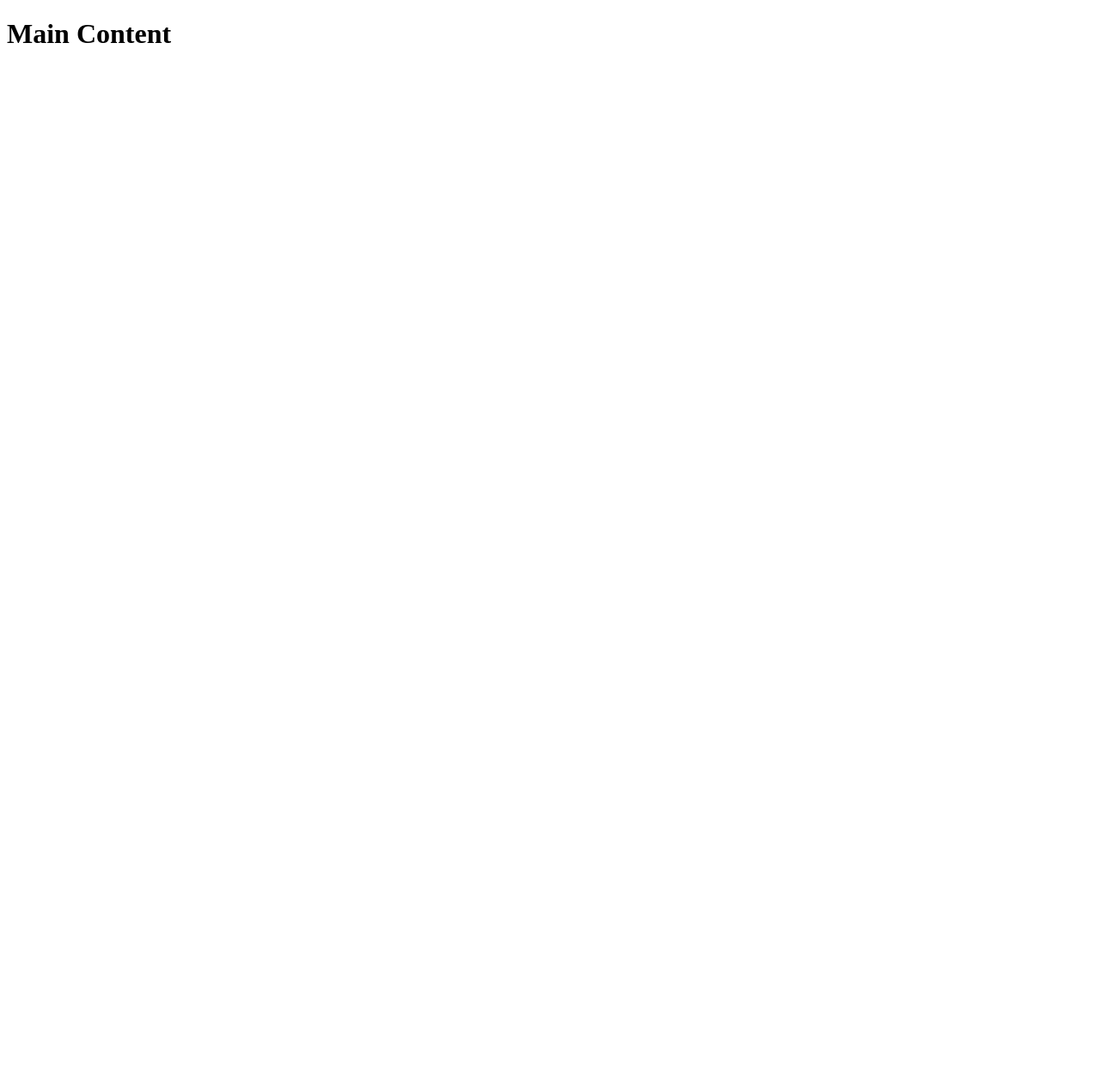
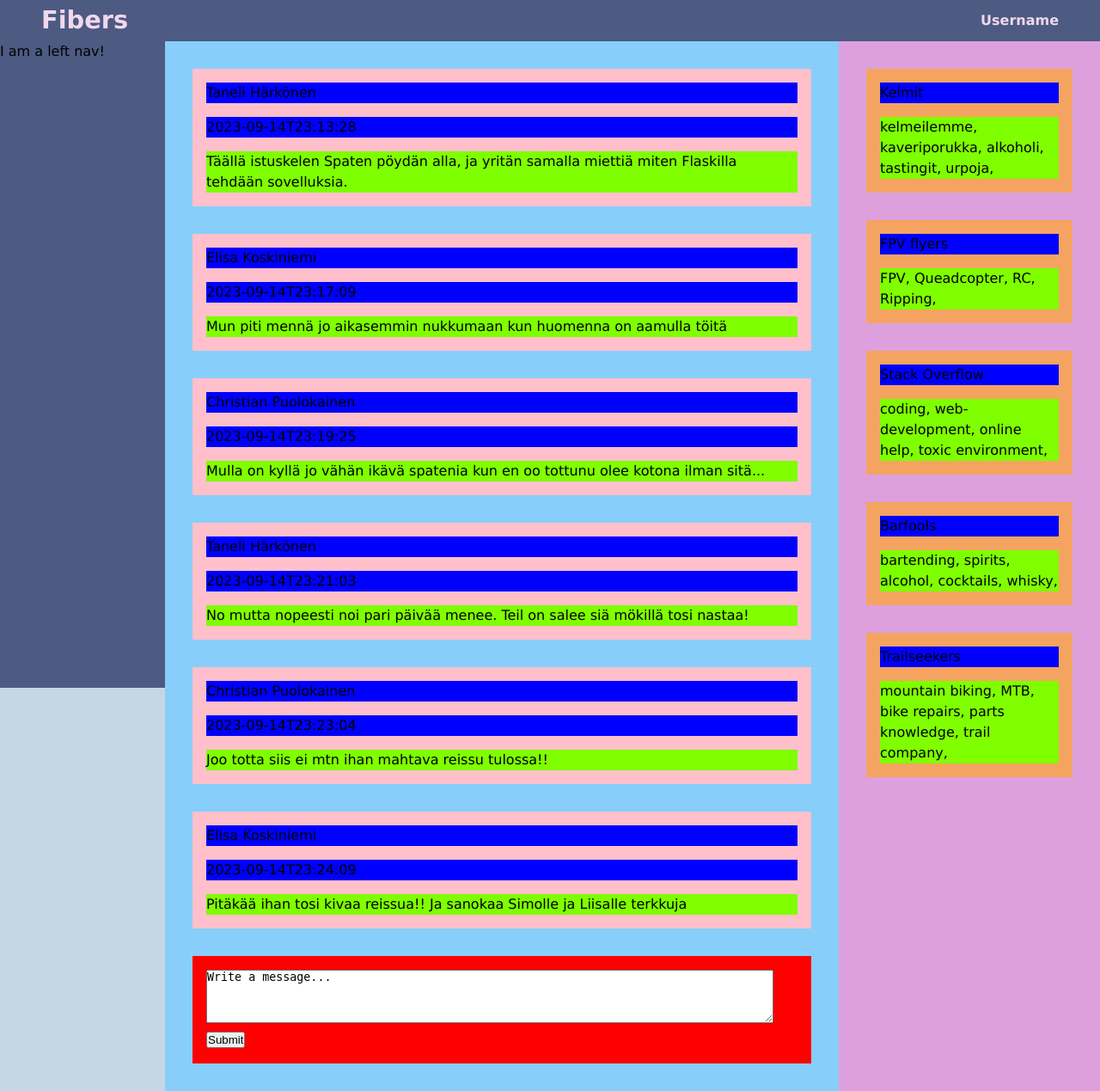
Before and after one commit to xTanzu/Fiber, a Flask app: page / in a window 1280 px wide. Before the commit the page is almost empty. Shown: the whole page at 86% size. Before the commit the page ends 50 px from the top, so only its background shows below. Run offline with Flask 3, Linux system fonts and the light colour scheme.

Commit message:
Make a functioning MVP
- Make a minimal crude functioning version that can take messages
locally to a single topic
  - messages are stored to a list so no database yet
  - Make a html layout that crudely resembles the end product main page
    - Make some dummy data to fill the page

```diff
--- a/src/routes.py
+++ b/src/routes.py
@@ -1,8 +1,101 @@
 from flask import Flask
-from flask import render_template
+from flask import render_template, request
+
+from datetime import datetime
 
 from app import app
 
-@app.route('/')
+import sys
+
+messages = [{
+    "author": "Taneli Härkönen",
+    "time": "2023-09-14T23:13:28",
+    "content": "Täällä istuskelen Spaten pöydän alla, ja yritän samalla miettiä miten Flaskilla tehdään sovelluksia."
+    },{
+    "author": "Elisa Koskiniemi",
+    "time": "2023-09-14T23:17:09",
+    "content": "Mun piti mennä jo aikasemmin nukkumaan kun huomenna on aamulla töitä"
+    },{
+    "author": "Christian Puolokainen",
+    "time": "2023-09-14T23:19:25",
+    "content": "Mulla on kyllä jo vähän ikävä spatenia kun en oo tottunu olee kotona ilman sitä..."
+    },{
+    "author": "Taneli Härkönen",
+    "time": "2023-09-14T23:21:03",
+    "content": "No mutta nopeesti noi pari päivää menee. Teil on salee siä mökillä tosi nastaa!"
+    },{
+    "author": "Christian Puolokainen",
+    "time": "2023-09-14T23:23:04",
+    "content": "Joo totta siis ei mtn ihan mahtava reissu tulossa!!"
+    },{
+    "author": "Elisa Koskiniemi",
+    "time": "2023-09-14T23:24:09",
+    "content": "Pitäkää ihan tosi kivaa reissua!! Ja sanokaa Simolle ja Liisalle terkkuja"
+    }
+]
+topics = [{
+    "name": "Kelmit",
+    "tags": [
+        "kelmeilemme",
+        "kaveriporukka",
+        "alkoholi",
+        "tastingit",
+        "urpoja"
+        ]
+    },
+    {
+    "name": "FPV flyers",
+    "tags": [
+        "FPV",
+        "Queadcopter",
+        "RC",
+        "Ripping"
+        ]
+    },
+    {
+    "name": "Stack Overflow",
+    "tags": [
+        "coding",
+        "web-development",
+        "online help",
+        "toxic environment"
+        ]
+    },
+    {
+    "name": "Barfools",
+    "tags": [
+        "bartending",
+        "spirits",
+        "alcohol",
+        "cocktails",
+        "whisky"
+        ]
+    },
+    {
+    "name": "Trailseekers",
+    "tags": [
+        "mountain biking",
+        "MTB",
+        "bike repairs",
+        "parts knowledge",
+        "trail company"
+        ]
+    }]
+
+def handleFormInput():
+    author = "Taneli Härkönen"
+    format_str = "%Y-%m-%dT%H:%M:%S.%f"
+    time_str = datetime.now().strftime(format_str)
+    message_content = request.form["message_content"]
+    message = {
+        "author": author,
+        "time": time_str,
+        "content": message_content
+        }
+    messages.append(message)
+
+@app.route("/", methods=["GET", "POST"])
 def index():
-    return render_template('main.html.jinja')
+    if request.method == "POST":
+        handleFormInput()
+    return render_template("main.html.jinja", messages=(messages), topics=topics)
--- /dev/null
+++ b/src/static/css/styles.css
@@ -0,0 +1,185 @@
+:root {
+    --nav_top_height: 3rem;
+    --nav_left_width: 12rem;
+
+    --color_main_1: #4D5A82;
+    --color_main_2: #3397b8;
+    --color_accent_1: #F0D8EC;
+    --color_accent_2: #EB8D2D;
+    --color_light_1: #C6D6E4;
+    --color_light_2: #F0D8EC;
+}
+
+* {
+    margin: 0;
+    padding: 0;
+}
+
+html {
+    font-size: 16px;
+    line-height: 1.5;
+    font-family: Verdana, Tahoma, Arial, sans-serif;
+}
+
+body {
+    background: var(--color_light_1); /* linear-gradient(90deg, Pink, LightBlue); */
+    background-attachment: fixed;
+}
+
+
+/* -------- Fonts -------- */
+
+.font_huge {
+    font-size: 3rem;
+}
+
+.font_big {
+    font-size: 1.8rem;
+}
+
+.font_medium {
+    font-size: 1.2rem;
+}
+
+.font_normal {
+    font-size: 1rem;
+}
+
+.font_medium_small {
+    font-size: 0.8rem;
+}
+
+.font_small {
+    font-size: 0.7rem;
+}
+
+
+/* -------- Top Nav -------- */
+
+nav.nav_top {
+    position: fixed;
+    left: 0;
+    top; 0;
+    right: 0;
+    height: var(--nav_top_height);
+    z-index: 1;
+    background: var(--color_main_1);
+}
+
+nav.nav_top > a.logo {
+    --height: var(--font_big);
+    display: block;
+    position: absolute;
+    width: max-content;
+    height: var(--height);
+    margin-top: calc(var(--nav_top_height) / 2);
+    transform: translateY(-50%);
+    margin-left: var(--nav_top_height);
+    text-decoration: none;
+    font-weight: bold;
+    color: var(--color_accent_1);
+    /* background: red; */
+}
+
+nav.nav_top > p.login_username {
+    --height: var(--font_big);
+    display: block;
+    width: max-content;
+    height: var(--height);
+    margin-top: calc(var(--nav_top_height) / 2);
+    transform: translateY(-50%);
+    margin-right: var(--nav_top_height);
+    float: right;
+    font-weight: bold;
+    color: var(--color_accent_1);
+    /* background: red; */
+}
+
+
+/* -------- Left Nav -------- */
+
+nav.nav_left {
+    position: fixed;
+    top: var(--nav_top_height);
+    left: 0;
+    bottom: 0;
+    width: var(--nav_left_width);
+    background: var(--color_main_1);
+}
+
+
+/* -------- Main Content Area -------- */
+
+div.main_content {
+    display: flex;
+    position: relative;
+    top: var(--nav_top_height);
+    left: var(--nav_left_width);
+    width: calc(100% - var(--nav_left_width));
+}
+
+div.main_content > div:first-child {
+    width: 75%;
+    background: LightSkyBlue;
+}
+
+div.main_content > div:nth-child(2) {
+    width: 25%;
+    background: Plum;
+}
+
+
+/* -------- Messages -------- */
+
+div.message_feed {
+    overflow: auto;
+    padding: 2rem;
+}
+
+div.message_item {
+    overflow: auto;
+    margin-bottom: 2rem;
+    padding: 1rem;
+    background: pink;
+}
+
+div.message_item > div {
+    margin-bottom: 1rem;
+    background: blue;
+}
+
+div.message_item > div:last-child {
+    margin: 0;
+    background: chartreuse;
+}
+
+div.message_input_form {
+    background: red;
+}
+
+div.message_input_form > form {
+    padding: 1rem;
+}
+
+
+/* -------- Topics -------- */
+
+div.topic_feed {
+    padding: 2rem;
+}
+
+div.topic_item {
+    margin-bottom: 2rem;
+    padding: 1rem;
+    background: SandyBrown;
+}
+
+div.topic_item > div {
+    margin-bottom: 1rem;
+    background: blue;
+}
+
+div.topic_item > div:last-child {
+    margin: 0;
+    background: chartreuse;
+}
--- a/src/templates/base.html.jinja
+++ b/src/templates/base.html.jinja
@@ -5,7 +5,7 @@
 		<meta charset="UTF-8">
 		<meta name="viewport" content="width=device-width,initial-scale=1">
         <title>{% block title %}TsoHa{% endblock %}</title>
-		<link rel="stylesheet" href="">
+        <link rel="stylesheet" href="{{ url_for('static', filename='css/styles.css') }}">
 		<script src=""></script>
 	</head>
 	<body>
--- /dev/null
+++ b/src/templates/left_nav.html.jinja
@@ -0,0 +1 @@
+<p>I am a left nav!</p>
--- /dev/null
+++ b/src/templates/macros/message.html.jinja
@@ -0,0 +1,25 @@
+{% macro message_listing(messages) %}
+    {% if messages %}
+        {% for message in messages %}
+            {{ message_item(author=message.author, time=message.time, content=message.content) }}
+        {% endfor %}
+    {% endif %}
+{% endmacro %}
+
+{% macro message_item(author, time, content) %}
+    <div class="message_item">
+        <div class="message_author message_frag">{{ author }}</div>
+        <div class="message_time message_frag">{{ time }}</div>
+        <div class="message_content message_frag">{{ content }}</div>
+    </div>
+{% endmacro %}
+
+{% macro message_input_form(topic) %}
+    <div class="message_input_form">
+        <form action="/" id="message_input_form" method="POST">
+            <textarea class="message_content" name="message_content" rows="4" cols="80">Write a message...</textarea><br>
+            <input type="hidden" id="topic" name="topic" value="{{ topic }}">
+            <input type="submit" value="Submit">
+        </form>
+    </div>
+{% endmacro %}
--- /dev/null
+++ b/src/templates/macros/topic.html.jinja
@@ -0,0 +1,18 @@
+{% macro topic_listing(topics) %}
+    {% if topics %}
+        {% for topic in topics %}
+            {{ topic_item(name=topic.name, tags=topic.tags) }}
+        {% endfor %}
+    {% endif %}
+{% endmacro %}
+
+{% macro topic_item(name, tags) %}
+    <div class="topic_item">
+        <div class="topic_name topic_frag">{{ name }}</div>
+        <div class="topic_tags topic_frag">
+            {% for tag in tags %}
+                {{ tag }},
+            {% endfor %}
+        </div>
+    </div>
+{% endmacro %}
--- a/src/templates/main.html.jinja
+++ b/src/templates/main.html.jinja
@@ -1,5 +1,15 @@
-{% extends 'base.html.jinja' %}
+{% extends "base.html.jinja" %}
+
 {% block title %}Fibers{% endblock %}
+
 {% block body %}
-    <h1>Main Content</h1>
+    <nav class="nav nav_top">
+        {% include "top_nav.html.jinja" %}
+    </nav>
+    <nav class="nav nav_left">
+        {% include "left_nav.html.jinja" %}
+    </nav>
+    <div class="main_content">
+        {% include "main_content.html.jinja" %}
+    </div>
 {% endblock %}
--- /dev/null
+++ b/src/templates/main_content.html.jinja
@@ -0,0 +1,10 @@
+{% import "macros/message.html.jinja" as message %}
+{% import "macros/topic.html.jinja" as topic %}
+
+<div class="message_feed">
+    {{ message.message_listing(messages) }}
+    {{ message.message_input_form("generic") }}
+</div>
+<div class="topic_feed">
+    {{ topic.topic_listing(topics) }}
+</div>
--- /dev/null
+++ b/src/templates/top_nav.html.jinja
@@ -0,0 +1,2 @@
+<a href="/main" class="logo"><p class="font_big">Fibers</p></a>
+<p class="login_username font_normal">Username</p>
```
